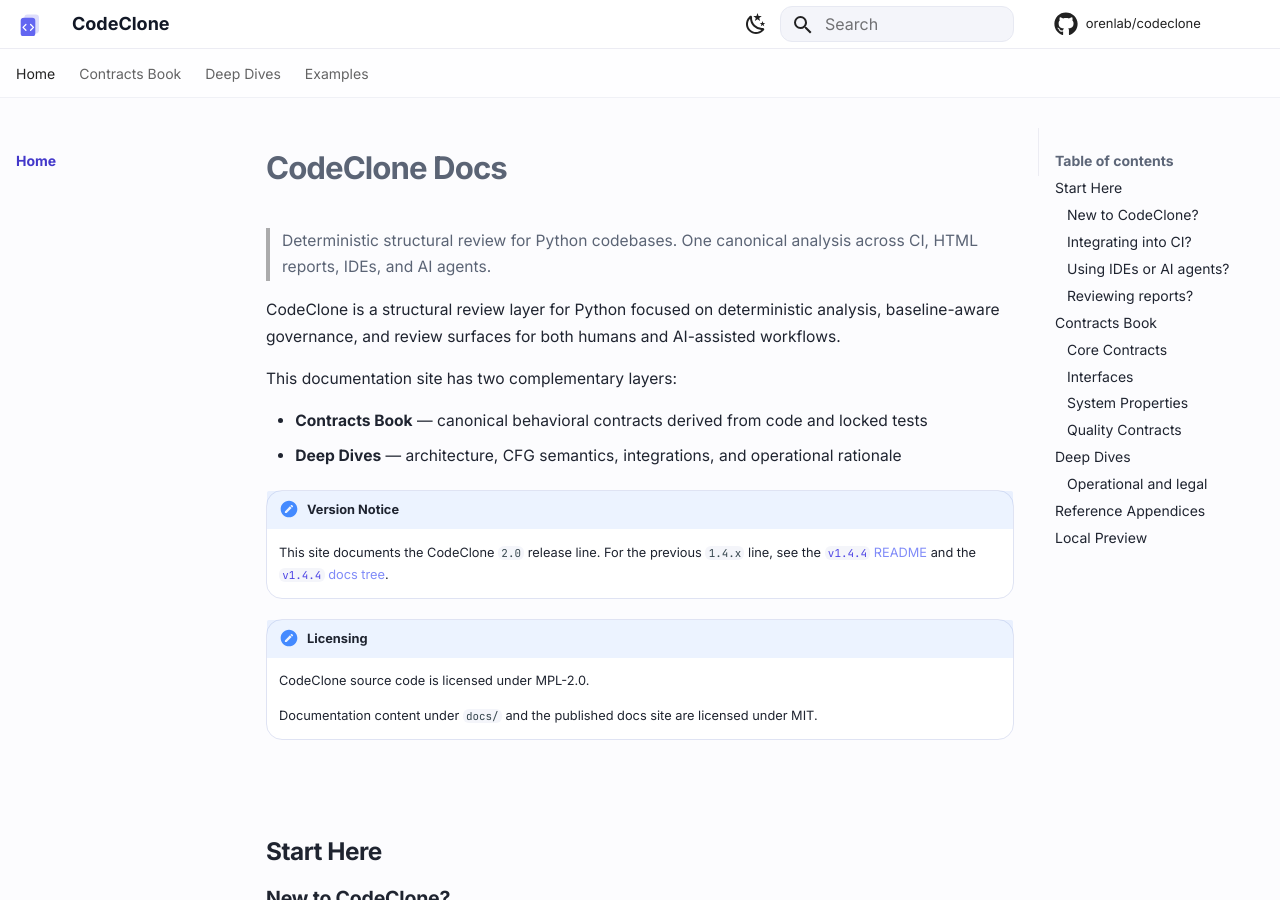
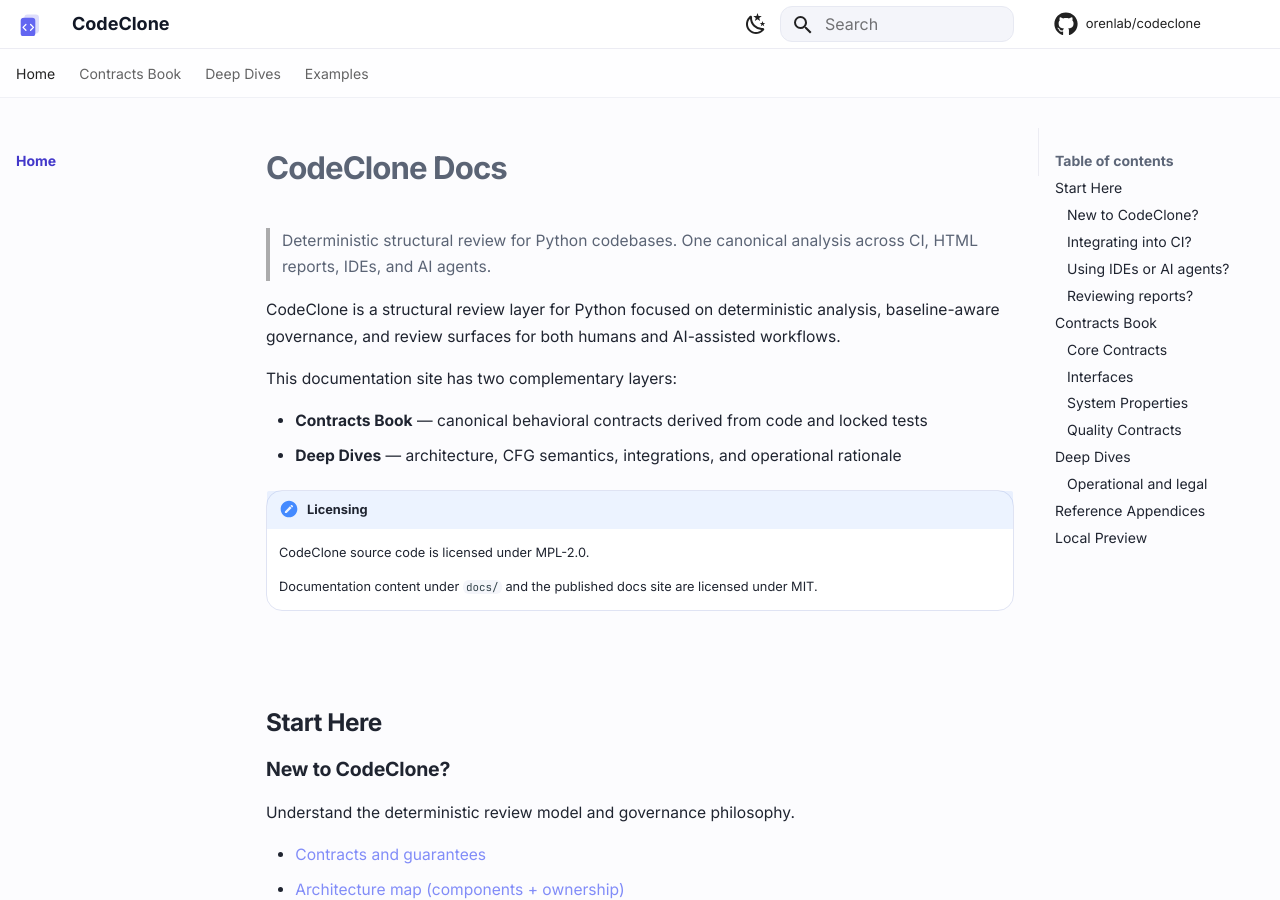
Before and after one commit to orenlab/codeclone, an MkDocs documentation site: the page built from docs/README.md, in a window 1280 px wide and 900 px high. Built offline with MkDocs 1.6.1 and Material for MkDocs 9.7.7, drawn with Linux system fonts in a browser that asks for light colours; comment, search, counter and statistics services are not loaded.

Commit message:
chore(docs): remove v1 EOL notice from README pages

```diff
--- a/docs/README.md
+++ b/docs/README.md
@@ -11,11 +11,6 @@
 
 - **Contracts Book** — canonical behavioral contracts derived from code and locked tests
 - **Deep Dives** — architecture, CFG semantics, integrations, and operational rationale
-
-!!! note "Version Notice"
-    This site documents the CodeClone `2.0` release line.
-    For the previous `1.4.x` line, see the
-    [`v1.4.4` README](https://github.com/orenlab/codeclone/blob/v1.4.4/README.md) and the [`v1.4.4` docs tree](https://github.com/orenlab/codeclone/tree/v1.4.4/docs).
 
 !!! note "Licensing"
     CodeClone source code is licensed under MPL-2.0.
```
Also changed, not shown: README.md (+0 -7 lines).
